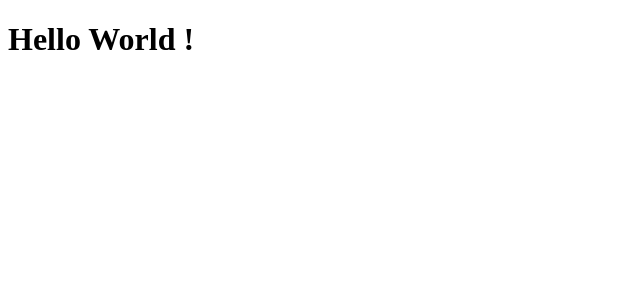
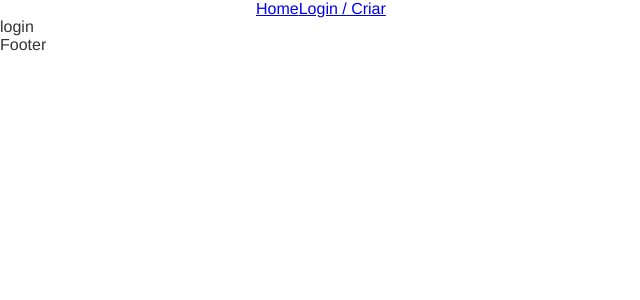
Before and after one commit to AntonyRafael/dogs, a React (Create React App) app: page /login in a window 1280 px wide. Shown: the top 300 px of the page, without its empty margins (0-640 px from the left). Built offline with nearby package versions, Linux system fonts and the light colour scheme.

Commit message:
initial structure

```diff
--- /dev/null
+++ b/src/App.css
@@ -0,0 +1,40 @@
+* {
+    box-sizing: border-box;
+}
+
+body {
+    margin: 0;
+    padding: 0;
+    color: #333;
+    --type-first: Helvetica, Arial, sans-serif;
+    --type-second: 'Spectral', Georgia;
+    font-family: var(--type-first);
+}
+
+h1,h2,h3,h4, p {
+    margin: 0;
+}
+
+ul,li {
+   list-style: none;
+   padding: 0;
+   margin: 0;
+}
+
+img {
+    display: block;
+    max-width: 100%;
+}
+
+button, input {
+    display: block;
+    font-size: 1rem;
+    font-family: var(--type-first);
+    color: #333;
+}
+
+.container {
+    max-width: 50rem;
+    padding: 0 1rem;
+    margin: 0 auto;
+}
--- a/src/App.js
+++ b/src/App.js
@@ -1,7 +1,22 @@
+import { BrowserRouter, Route, Routes } from "react-router-dom";
+import "./App.css";
+import Footer from "./Components/Footer/Footer";
+import Header from "./Components/Header/Header";
+
+import Home from "./Pages/Home/Home";
+import Login from "./Pages/Login/Login";
+
 function App() {
   return (
     <div className="App">
-      <h1>Hello World !</h1>
+      <BrowserRouter>
+        <Header />
+        <Routes>
+          <Route path="/" element={<Home />} />
+          <Route path="/login" element={<Login />} />
+        </Routes>
+        <Footer />
+      </BrowserRouter>
     </div>
   );
 }
--- /dev/null
+++ b/src/Components/Footer/Footer.js
@@ -0,0 +1,12 @@
+import React from 'react'
+import styles from './Footer.module.css'
+
+const Footer = () => {
+    return (
+        <div>
+            Footer
+        </div>
+    )
+}
+
+export default Footer
--- /dev/null
+++ b/src/Components/Header/Header.js
@@ -0,0 +1,16 @@
+import React from 'react'
+import { Link } from 'react-router-dom'
+import styles from './Header.module.css'
+const Header = () => {
+    return (
+        <div className={styles.header}>
+           <nav className="container">
+               <Link to="/">Home</Link>
+               <Link to="/login">Login / Criar</Link>
+
+            </nav>
+        </div>
+    )
+}
+
+export default Header
--- /dev/null
+++ b/src/Pages/Home/Home.js
@@ -0,0 +1,11 @@
+import React from 'react'
+import styles from './Home.module.css'
+const Home = () => {
+    return (
+        <div>
+            <h1>Home</h1>
+        </div>
+    )
+}
+
+export default Home
--- /dev/null
+++ b/src/Pages/Login/Login.js
@@ -0,0 +1,11 @@
+import React from 'react'
+
+const Login = () => {
+    return (
+        <div>
+            login
+        </div>
+    )
+}
+
+export default Login
```
Also changed, not shown: src/Components/Footer/Footer.module.css (added), src/Components/Header/Header.module.css (added), src/Pages/Home/Home.module.css (added).
